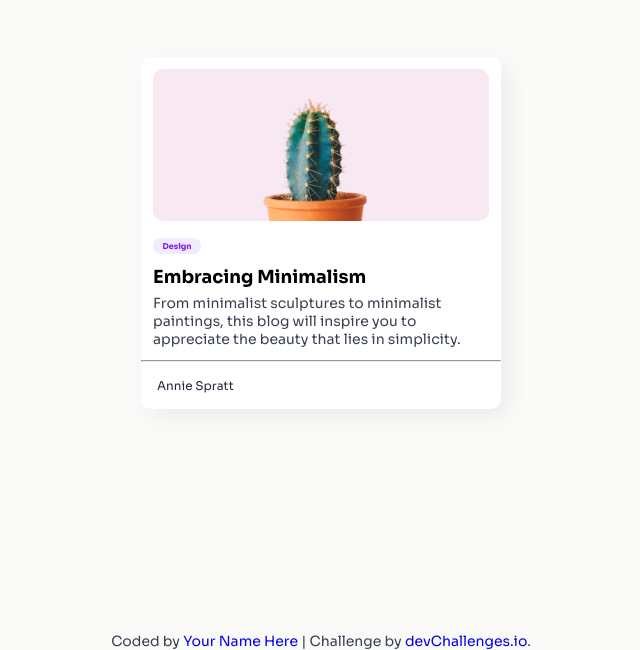
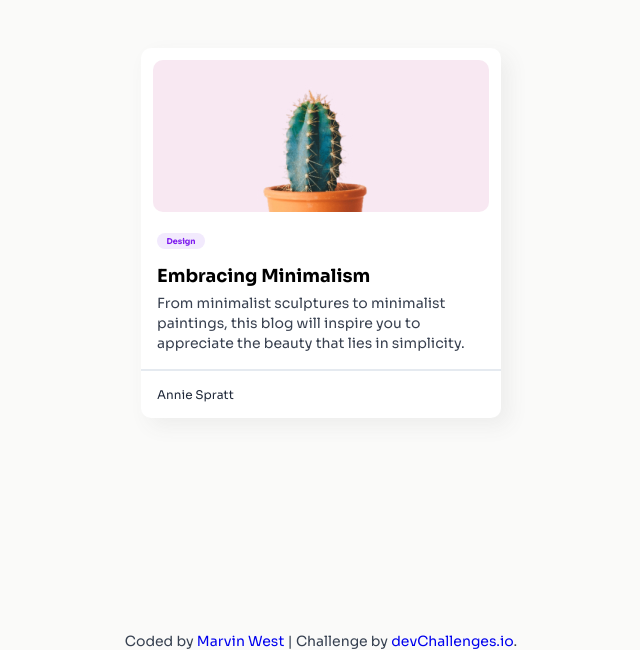
Before and after one commit to MWest1996/AnotherBlogCardSheen, a plain HTML site: page index.html in a window 1280 px wide. Shown: the part 150-800 px from the top of the page, without its empty margins (319-959 px from the left). Drawn offline with Linux system fonts and the light colour scheme.

Commit message:
fixed line spacing and author link

```diff
--- a/index.html
+++ b/index.html
@@ -41,7 +41,7 @@
       </div>
     </div>
     <div class="author-info">
-      Coded by <a href="#">Your Name Here</a> | Challenge by
+      Coded by <a href="https://mwest1996.github.io/Socials" target="_blank">Marvin West</a> | Challenge by
       <a href="https://www.devchallenges.io?ref=challenge" target="_blank"
         >devChallenges.io</a>.
     </div>
--- a/styles.css
+++ b/styles.css
@@ -41,18 +41,19 @@ body{
 
 .title{
     font-size: 1.125rem;
-    margin: .75rem .75rem 0rem .75rem;
+    margin: 1rem 1rem 0rem 1rem;
 }
 
 .body-text{
     font-size: .875rem;
     color: var(--color-dark-grey);
-    margin: .75rem;
+    margin: 1rem;
     margin-top: .35rem;
+    line-height: 1.25rem;
 }
 
 hr{
-    border-color: var(--color-light-grey);
+    border: 0.016rem solid var(--color-light-grey);
 }
 
 .small-text{
@@ -65,7 +66,7 @@ hr{
     background-color: var(--color-periwinkle);
     border-radius: 30px;
     width: 3rem;
-    margin: .75rem;
+    margin: 1rem;
     text-align: center;
     height: 1rem;
 }
```
